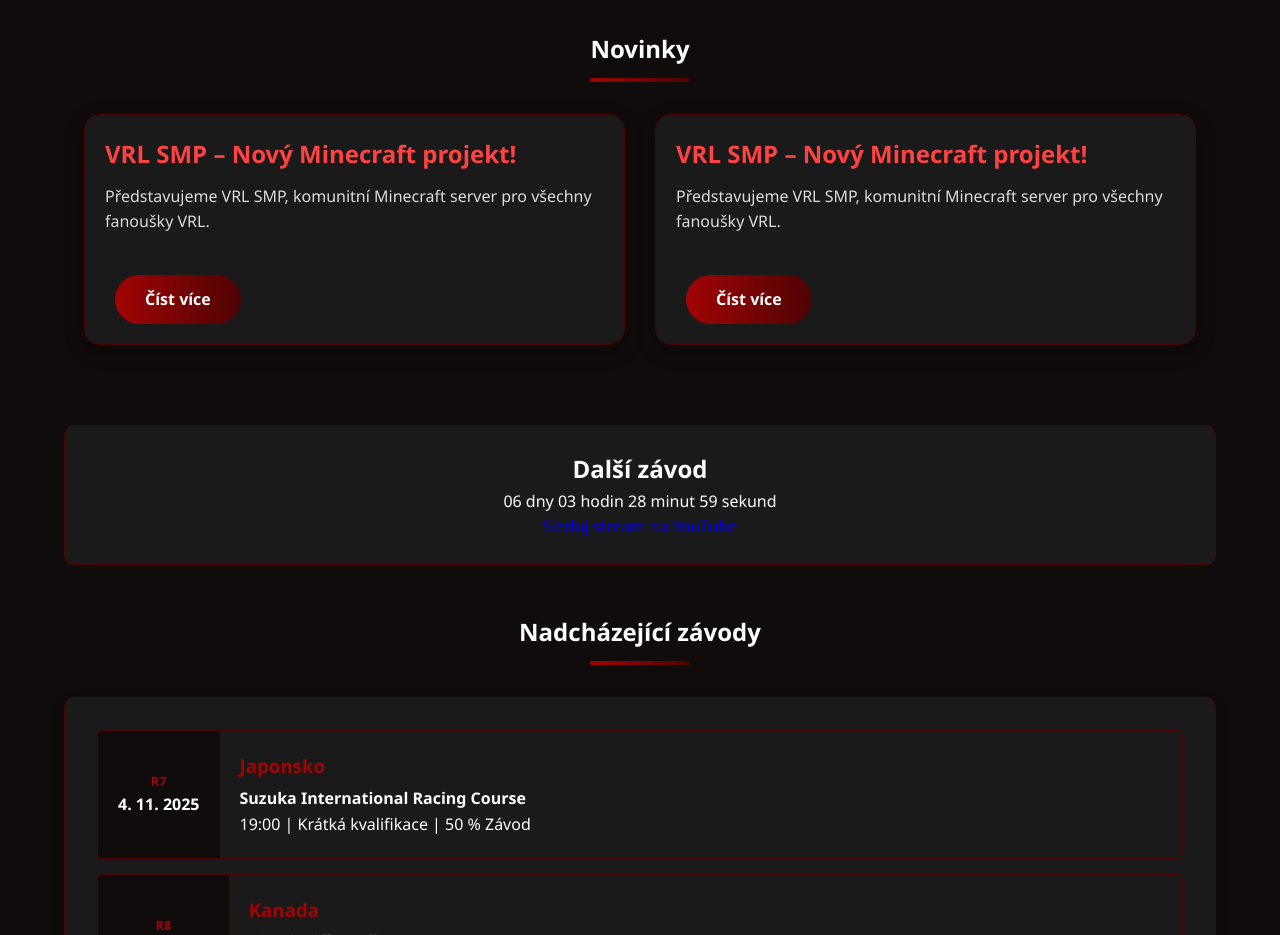
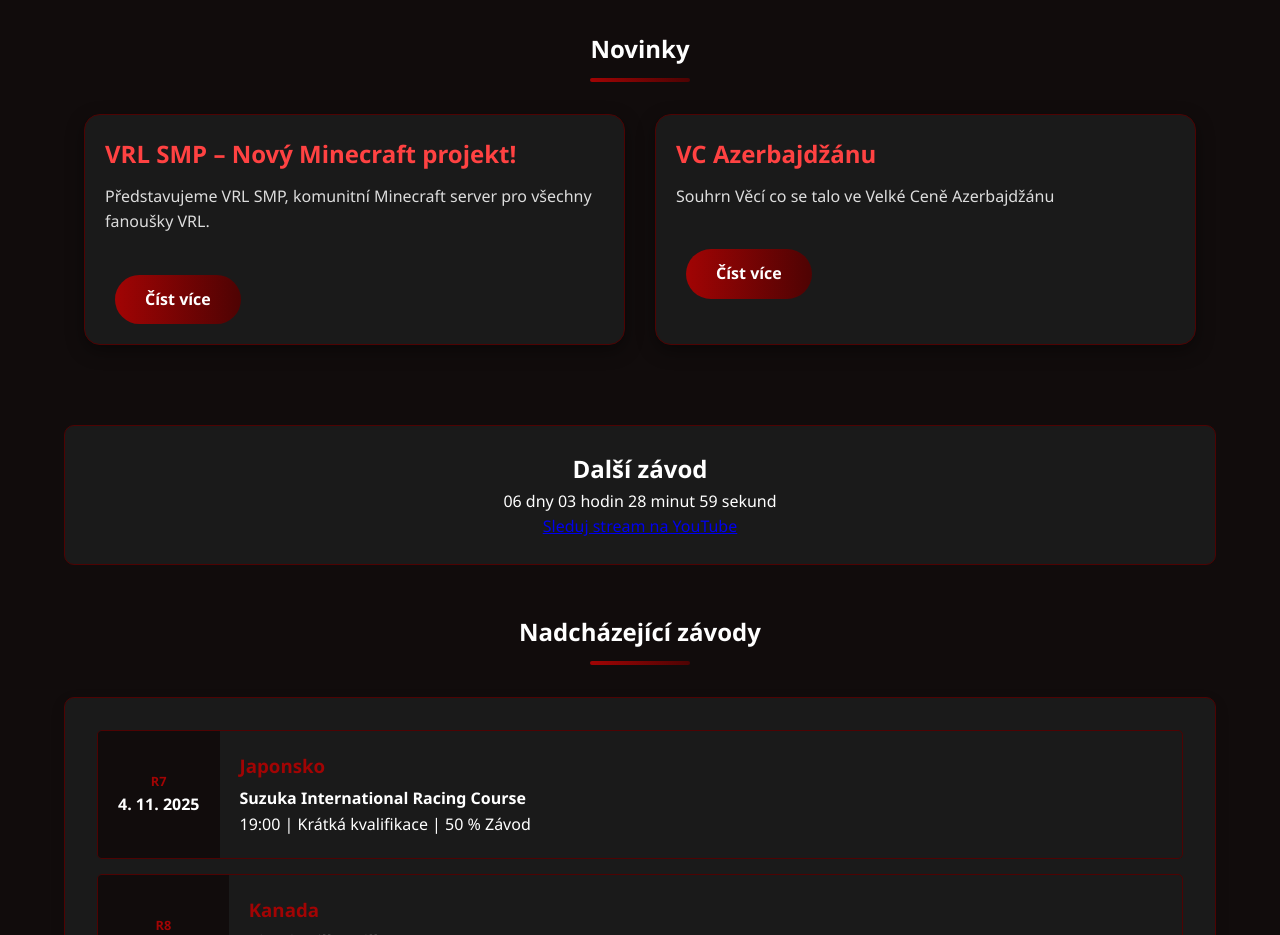
Before and after one commit to OndraDuda/VRLTV, a plain HTML site: page index.html in a window 1280 px wide. Shown: the part 1040-1975 px from the top of the page. Drawn offline with Linux system fonts and the light colour scheme.

Commit message:
Update index.html

```diff
--- a/index.html
+++ b/index.html
@@ -106,8 +106,8 @@
 
                 <article class="news-card">
                     <div class="news-content">
-                        <h3>VRL SMP – Nový Minecraft projekt!</h3>
-                        <p>Představujeme VRL SMP, komunitní Minecraft server pro všechny fanoušky VRL.</p>
+                        <h3>VC Azerbajdžánu</h3>
+                        <p>Souhrn Věcí co se talo ve Velké Ceně Azerbajdžánu</p>
                         <a href="novinky2.html" class="btn">Číst více</a>
                     </div>
                 </article>
```
